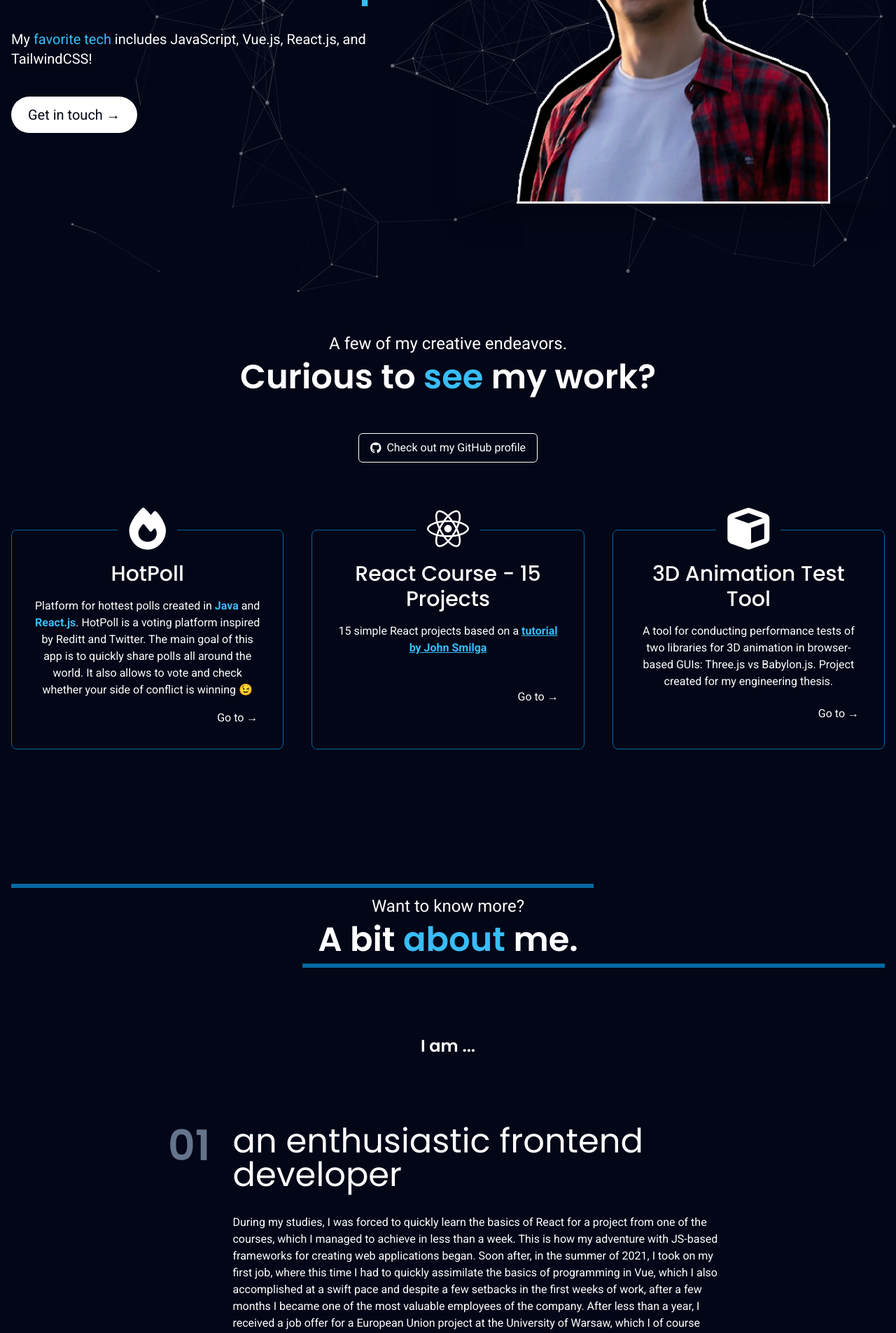
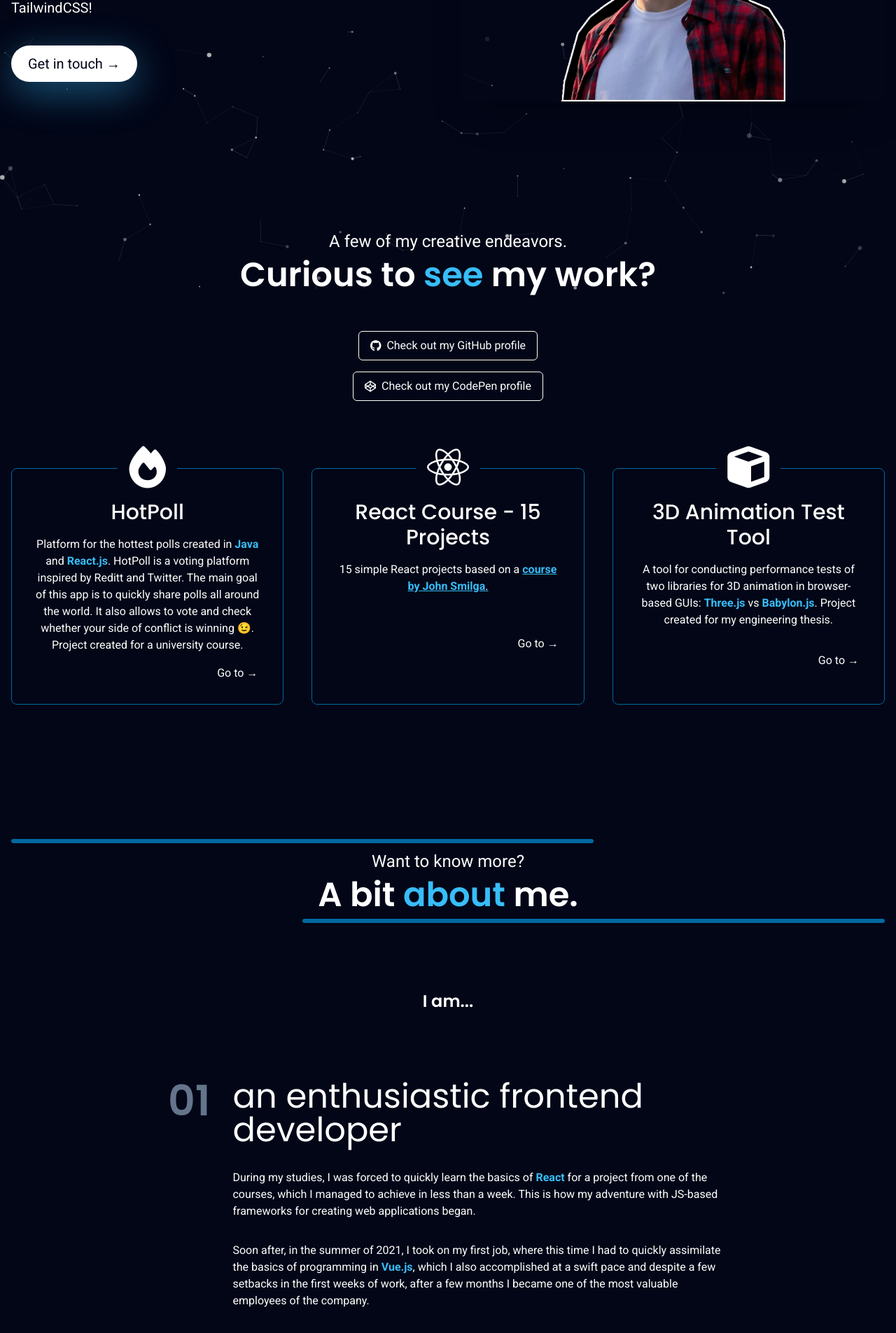
Before and after one commit to areckt/portfolio, a SvelteKit app: page / in a window 1280 px wide. Shown: the part 380-2285 px from the top of the page at 70% size. Built offline with nearby package versions, Linux system fonts and the light colour scheme.

Commit message:
Adjust text and colors

```diff
--- a/src/app.css
+++ b/src/app.css
@@ -13,3 +13,17 @@ html {
 h1, h2, h3, .poppins {
   font-family: 'Poppins', sans-serif;
 }
+
+.blueShadow {
+  box-shadow: 0px 14px 55px rgba(56, 189, 248, 0.45);
+}
+
+.antialiasing {
+  outline: 1px solid transparent;
+  backface-visibility: hidden;
+  -webkit-backface-visibility: hidden;
+  transform: translateZ(0);
+  will-change: transform;
+  perspective: 1000;
+  -webkit-perspective: 1000;
+}
--- a/src/app.html
+++ b/src/app.html
@@ -17,8 +17,8 @@
 
 <body data-sveltekit-preload-data="hover" class="bg-slate-950 text-white relative">
 	<div style="display: contents" class="relative z-[1]">%sveltekit.body%</div>
-	<div class="absolute min-h-screen top-0 left-0 w-full z-[-1] opacity-70">
-		<div class="absolute inset-0" id="particles-js"></div>
+	<div class="fixed min-h-screen top-0 left-0 w-full z-[-1] opacity-70">
+		<div class="fixed inset-0" id="particles-js"></div>
 	</div>
 	<script>
 		particlesJS.load('particles-js', 'assets/particles.json', function() {
--- a/src/components/Footer.svelte
+++ b/src/components/Footer.svelte
@@ -1,17 +1,26 @@
-<footer class="py-20 sm:py-32 bg-black border-t border-solid border-sky-950 flex flex-col gap-4 sm:gap-8 justify-center items-center">
-  <p class="px-4 py-2 bg-white text-slate-950 font-medium">Connect with me &darr;</p>
-  <div class="flex flex-col gap-4 items-center justify-center">
-    <p class=""><b class="pr-2">Email</b> arkadiusz.dawid.99@gmail.com</p>
-    <p class=""><b class="pr-2">GitHub</b>
+<footer class="py-8 sm:py-10 bg-black bg-opacity-30 backdrop-blur border-t border-solid border-sky-950 flex flex-col gap-4 sm:gap-8 justify-center items-center">
+  <div class="flex items-center">
+    <p class="px-4 py-2 font-medium">Connect with me</p>
+    <i class="fa-solid fa-arrow-down animate-bounce" />
+  </div>
+  <div class="flex flex-col md:flex-row gap-4 md:gap-12 items-center justify-center">
+    <p><b class="pr-2">GitHub</b>
       <a href="https://github.com/areckt" target="_blank" rel="noopener" class="text-sky-400">
-        areckt<sup> <span class="text-xs scale-75 pl-0.5">
+        areckt<sup><span class="text-xs scale-75 pl-0.5">
           <i class="fa-solid fa-arrow-up-right-from-square text-xs scale-[75%]"></i>
         </span></sup>
       </a>
     </p>
-    <p class=""><b class="pr-2">LinkedIn</b>
+    <p><b class="pr-2">LinkedIn</b>
       <a href="https://www.linkedin.com/in/adawid/" target="_blank" rel="noopener" class="text-sky-400">
-        adawid<sup> <span class="text-xs scale-75 pl-0.5">
+        adawid<sup><span class="text-xs scale-75 pl-0.5">
+          <i class="fa-solid fa-arrow-up-right-from-square text-xs scale-[75%]"></i>
+        </span></sup>
+      </a>
+    </p>
+    <p><b class="pr-2">ArtStation</b>
+      <a href="https://www.artstation.com/areckt" target="_blank" rel="noopener" class="text-sky-400">
+        areckt<sup><span class="text-xs scale-75 pl-0.5">
           <i class="fa-solid fa-arrow-up-right-from-square text-xs scale-[75%]"></i>
         </span></sup>
       </a>
--- a/src/components/Header.svelte
+++ b/src/components/Header.svelte
@@ -7,7 +7,7 @@
   ]
 </script>
 
-<header class="px-6 flex items-center justify-between py-6 backdrop-blur-sm">
+<header class="px-6 flex items-center justify-between py-6 backdrop-blur-sm z-50">
   <h1 class="font-medium">
     <b class="font-bold poppins">Arek</b> Dawid
   </h1>
@@ -18,8 +18,7 @@
       </a>
     {/each}
   </div>
-  <a href="https://www.linkedin.com/in/adawid/" target="_blank" rel="noopener" class="blueShadow relative overflow-hidden px-5 py-2 group rounded-full bg-white text-slate-950">
-    <div class="absolute top-0 right-full w-full h-full bg-sky-400 opacity-20 group-hover:translate-x-full z-0 duration-200"/>
+  <a href="https://www.linkedin.com/in/adawid/" target="_blank" rel="noopener" class="blueShadow antialiasing relative overflow-hidden px-5 py-2 group rounded-full bg-white text-slate-950 duration-300 hover:scale-[108%]">
     <h4 class="relative z-9">Get in touch</h4>
   </a>
 </header>
--- a/src/components/Main.svelte
+++ b/src/components/Main.svelte
@@ -7,10 +7,59 @@
     {name: "3D Animation Test Tool", icon: "fa-solid fa-cube", link: "https://github.com/areckt/3D-Animation"}
   ]
 
-  let benefits = [
-    {name: "an enthusiastic frontend developer", description: "During my studies, I was forced to quickly learn the basics of React for a project from one of the courses, which I managed to achieve in less than a week. This is how my adventure with JS-based frameworks for creating web applications began.  Soon after, in the summer of 2021, I took on my first job, where this time I had to  quickly assimilate the basics of programming in Vue, which I also accomplished at a  swift pace and despite a few setbacks in the first weeks of work, after a few months I  became one of the most valuable employees of the company.  After less than a year, I received a job offer for a European Union project at the  University of Warsaw, which I of course accepted. At UW, I continued to polish my  proficiency in Vue as well as pure JS, HTML, CSS and even in the field of UI/UX design,  as I was responsible for both designing and implementing the user interface."},
-    {name: "a graduate of the best polish technical university", description: "In February 2022, I obtained a bachelor’s degree in computer science from the Faculty of Electronics and Information Technology at the Warsaw University of Technology, where I am currently continuing my studies at the master’s level."},
-    {name: "a hobbyist digital artist", description: "Since 2017, I have been creating digital art in my spare time using Adobe Photoshop, Illustrator and Blender."},
+  let qualities = [
+    { name: "an enthusiastic frontend developer",
+      description: [
+        [
+          {classes: "", text: "During my studies, I was forced to quickly learn the basics of "},
+          {classes: "font-semibold text-sky-400", text: "React"},
+          {classes: "", text: " for a project from one of the courses, which I managed to achieve in less than a week. This is how my adventure with JS-based frameworks for creating web applications began."},
+        ],
+        [
+          {classes: "", text: "Soon after, in the summer of 2021, I took on my first job, where this time I had to  quickly assimilate the basics of programming in "},
+          {classes: "font-semibold text-sky-400", text: "Vue.js"},
+          {classes: "", text: ", which I also accomplished at a  swift pace and despite a few setbacks in the first weeks of work, after a few months I  became one of the most valuable employees of the company."},
+        ],
+        [
+          {classes: "", text: "After less than a year, I received a job offer for a European Union project at the  University of Warsaw, which I of course accepted. At UW, I continued to polish my  proficiency in "},
+          {classes: "font-semibold text-sky-400", text: "Vue.js"},
+          {classes: "", text: " as well as pure "},
+          {classes: "font-semibold text-sky-400", text: "JS"},
+          {classes: "", text: ", "},
+          {classes: "font-semibold text-sky-400", text: "HTML"},
+          {classes: "", text: ", "},
+          {classes: "font-semibold text-sky-400", text: "CSS"},
+          {classes: "", text: " and even in the field of "},
+          {classes: "font-semibold text-sky-400", text: "UI/UX design"},
+          {classes: "", text: ",  as I was responsible for both designing and implementing the user interface."},
+        ]
+      ],
+    },
+    { name: "a graduate of the best polish technical university",
+      description: [
+        [
+          {classes: "", text: "In February 2022, I obtained a bachelor’s degree in computer science from the Faculty of Electronics and Information Technology at the "},
+          {classes: "font-semibold text-sky-400", text: "Warsaw University of Technology"},
+          {classes: "", text: ", where I am currently continuing my studies at the master’s level."},
+        ]
+      ],
+    },
+    { name: "a hobbyist digital artist",
+      description: [
+        [
+          {classes: "", text: "I started my journey with digital art sometime in 2017. Since then I've learned "},
+          {classes: "font-semibold text-sky-400", text: "Adobe Photoshop"},
+          {classes: "", text: " and "},
+          {classes: "font-semibold text-sky-400", text: "Illustrator"},
+          {classes: "", text: " - generally mostly 2D though recently I've been playing more and more with 3D using "},
+          {classes: "font-semibold text-sky-400", text: "Blender"},
+          {classes: "", text: "."},
+        ],
+        [
+          {classes: "", text: "As for now, my forte is creating natural landscapes but in the future I'd like to expand my skills with drawing characters, machines, architecture and other fun stuff! You can check some of my artworks in the section below."},
+        ]
+      ]
+    },
   ]
 </script>
 
@@ -24,13 +73,12 @@
       <p class="text-base sm:text-lg md:text-xl">
         My <span class="text-sky-400">favorite tech</span> includes JavaScript, Vue.js, React.js, and TailwindCSS!
       </p>
-      <a href="https://www.linkedin.com/in/adawid/" target="_blank" rel="noopener"  class="blueShadow mx-auto lg:mr-auto lg:ml-0 text-base sm:text-lg md:text-xl poppins relative overflow-hidden px-6 py-3 group rounded-full bg-white text-slate-950">
-        <div class="absolute top-0 right-full w-full h-full bg-sky-400 opacity-20 group-hover:translate-x-full z-0 duration-200"/>
+      <a href="https://www.linkedin.com/in/adawid/" target="_blank" rel="noopener"  class="blueShadow antialiasing mx-auto lg:mr-auto lg:ml-0 text-base sm:text-lg md:text-xl poppins relative overflow-hidden px-6 py-3 group rounded-full bg-white text-slate-950 duration-300 hover:scale-[108%]">
         <h4 class="relative z-9">Get in touch &rarr;</h4>
       </a>
     </div>
     <div class="relative shadow-2xl grid place-items-center">
-      <img src={"images/profile.png"} alt="Profile" class="object-cover z-[2] w-[35vw]"/>
+      <img src={"images/profile.png"} alt="Profile" class="object-cover z-[2] w-[40vmin]"/>
     </div>
   </section>
 
@@ -40,39 +88,51 @@
       <h6 class="text-lg sm:text-xl md:text-2xl">A few of my creative endeavors.</h6>
       <h3 class="font-semibold text-3xl sm:text-4xl md:text-5xl">Curious to <span class="poppins text-sky-400">see</span> my work?</h3>
     </div>
-    <a href="https://github.com/areckt" target="_blank" rel="noopener" class="mx-auto px-4 py-2 rounded-md border border-solid border-white flex items-center gap-2 -mb-4 sm:-mb-0 -mt-10 hover:border-sky-700 duration-200">
-      <i class="fa-brands fa-github"></i>
-      <p>Check out my GitHub profile</p>
-    </a>
+    <div class="flex flex-col gap-4 -mb-4 sm:-mb-0 -mt-10">
+      <a href="https://github.com/areckt" target="_blank" rel="noopener" class="mx-auto px-4 py-2 rounded-md border border-solid border-white flex items-center gap-2 hover:border-sky-700 duration-200 backdrop-blur-sm">
+        <i class="fa-brands fa-github"></i>
+        <p>Check out my GitHub profile</p>
+      </a>
+      <a href="https://codepen.io/areckt" target="_blank" rel="noopener" class="mx-auto px-4 py-2 rounded-md border border-solid border-white flex items-center gap-2 hover:border-sky-700 duration-200 backdrop-blur-sm">
+        <i class="fa-brands fa-codepen"></i>
+        <p>Check out my CodePen profile</p>
+      </a>
+    </div>
     <div class="grid grid-cols-1 lg:grid-cols-3 gap-12 lg:gap-10">
       <Step step={steps[0]}>
-        <p>Platform for hottest polls created in <strong class="text-sky-400">Java</strong> and <strong class="text-sky-400">React.js</strong>. HotPoll is a voting platform inspired by Reditt and Twitter. The main goal of this app is to quickly share polls all around the world. It also allows to vote and check whether your side of conflict is winning 😉</p>
+        <p>Platform for the hottest polls created in <strong class="text-sky-400">Java</strong> and <strong class="text-sky-400">React.js</strong>. HotPoll is a voting platform inspired by Reditt and Twitter. The main goal of this app is to quickly share polls all around the world. It also allows to vote and check whether your side of conflict is winning 😉. Project created for a university course.</p>
       </Step>
       <Step step={steps[1]}>
         <p>15 simple React projects based on a <a href="https://youtu.be/a_7Z7C_JCyo" target="_blank" rel="noopener" class="underline decoration-sky-400 hover:decoration-sky-300">
-          <strong class="text-sky-400 hover:text-sky-300">tutorial by John Smilga</strong>
+          <strong class="text-sky-400 hover:text-sky-300">course by John Smilga</strong>.
         </a></p>
       </Step>
       <Step step={steps[2]}>
-        <p>A tool for conducting performance tests of two libraries for 3D animation in browser-based GUIs: Three.js vs Babylon.js. Project created for my engineering thesis.</p>
+        <p>A tool for conducting performance tests of two libraries for 3D animation in browser-based GUIs: <strong class="text-sky-400 hover:text-sky-300">Three.js</strong> vs <strong class="text-sky-400 hover:text-sky-300">Babylon.js</strong>. Project created for my engineering thesis.</p>
       </Step>
     </div>
   </section>
   <section id="about" class="py-20 pt-10 lg:pt-16 lg:py-32 flex flex-col gap-16 sm:gap-20 md:gap-24 realtive">
-    <div class="flex flex-col gap-2 text-center relative py-4 before:absolute before:top-0 before:left-0 before:w-2/3 before:h-1.5 before:bg-sky-700 after:absolute after:bottom-0 after:right-0 after:w-2/3 after:h-1.5 after:bg-sky-700">
+    <div class="flex flex-col gap-2 text-center relative py-4 before:absolute before:top-0 before:left-0 before:w-2/3 before:h-1.5 before:bg-sky-700 before:rounded-full after:absolute after:bottom-0 after:right-0 after:w-2/3 after:h-1.5 after:bg-sky-700 after:rounded-full">
       <h6 class="text-lg sm:text-xl md:text-2xl">Want to know more?</h6>
       <h3 class="font-semibold text-3xl sm:text-4xl md:text-5xl">A bit <span class="poppins text-sky-400">about</span> me.</h3>
     </div>
-    <p class="mx-auto poppins font-semibold text-lg sm:text-xl md:text-2xl">I am ...</p>
+    <p class="mx-auto poppins font-semibold text-lg sm:text-xl md:text-2xl">I am...</p>
     <div class="flex flex-col gap-20 w-full mx-auto max-w-[800px]">
-      {#each benefits as benefit, index}
+      {#each qualities as quality, index}
       <div class="flex gap-6 sm:gap-8">
         <p class="poppins text-4xl sm:text-5xl md:text-6xl text-slate-500 font-semibold">
           0{index + 1}
         </p>
         <div class="flex flex-col gap-6 sm:gap-8">
-          <h3 class="text-2xl sm:text-3xl md:text-5xl">{benefit.name}</h3>
-          <p>{benefit.description}</p>
+          <h3 class="text-2xl sm:text-3xl md:text-5xl">{quality.name}</h3>
+          {#each quality.description as paragraph}
+            <p>
+              {#each paragraph as fragment}
+                <span class={fragment.classes}>{fragment.text}</span>
+              {/each}
+            </p>
+          {/each}
         </div>
       </div>
       {/each}
--- a/src/components/Step.svelte
+++ b/src/components/Step.svelte
@@ -2,7 +2,7 @@
   export let step;
 </script>
 
-<a href={step.link} target="_blank" rel="noopener" class="p-4 sm:p-6 md:p-8 flex flex-col gap-4 rounded-lg border border-solid border-sky-700 text-center group cursor-pointer hover:border-sky-400 duration-200">
+<a href={step.link} target="_blank" rel="noopener" class="p-4 sm:p-6 md:p-8 flex flex-col gap-4 rounded-lg border border-solid border-sky-700 text-center group cursor-pointer hover:border-sky-400 duration-200 backdrop-blur-sm">
   <div class="bg-slate-950 grid place-items-center px-4 text-5xl md:text-6xl -mt-10 sm:-mt-12 md:-mt-14 lg:-mt-16 mx-auto duration-200">
     <i class={step.icon} />
   </div>
--- a/src/routes/+layout.svelte
+++ b/src/routes/+layout.svelte
@@ -13,10 +13,12 @@
 </script>
 
 <div class="relative flex flex-col max-w-[1400px] mx-auto w-full text-sm sm:text-base min-h-screen">
-  <div class={"fixed bottom-0 w-full duration-200 flex p-10 z-[10] " + (
+  <div class={"fixed bottom-10 right-10 duration-200  delay-75 flex z-[10] " + (
     y > 0 ? 'opacity-full pointer-event-auto' : 'opacity-0 pointer-event-none'
   )}>
-    <button on:click={goTop} class="ml-auto aspect-square rounded-full bg-slate-900 text-sky-400 px-3 sm:px-4 hover:bg-slate-800 cursor-pointer">
+    <button on:click={goTop} class={"mr-auto aspect-square rounded-full bg-slate-900 text-sky-400 px-3 sm:px-4 hover:bg-slate-800 "+ (
+      y > 0 ? 'cursor-pointer' : 'cursor-default'
+    )}>
       <i class="fa-solid fa-arrow-up grid place-items-center aspect-square" />
     </button>
   </div>
--- a/static/assets/particles.json
+++ b/static/assets/particles.json
@@ -1,7 +1,7 @@
 {
     "particles": {
       "number": {
-          "value": 80,
+        "value": 160,
         "density": {
           "enable": true,
           "value_area": 800
@@ -26,77 +26,77 @@
         }
       },
       "opacity": {
-          "value": 0.5,
-          "random": false,
+        "value": 1,
+        "random": true,
         "anim": {
-              "enable": false,
-              "speed": 0.75,
-              "opacity_min": 0.1,
+          "enable": true,
+          "speed": 1,
+          "opacity_min": 0,
           "sync": false
         }
       },
       "size": {
-          "value": 3,
+        "value": 4,
         "random": true,
         "anim": {
-              "enable": false,
-              "speed": 40,
+          "enable": true,
+          "speed": 1,
           "size_min": 0.1,
           "sync": false
         }
       },
       "line_linked": {
         "enable": true,
-          "distance": 150,
+        "distance": 60,
         "color": "#ffffff",
-          "opacity": 0.4,
-          "width": 1
+        "opacity": 0.6,
+        "width": 0.5
       },
       "move": {
         "enable": true,
-          "speed": 3,
+        "speed": 0.5,
         "direction": "none",
-          "random": false,
+        "random": true,
         "straight": false,
-          "out_mode": "out",
+        "out_mode": "bounce",
         "bounce": false,
         "attract": {
           "enable": false,
           "rotateX": 600,
-              "rotateY": 1200
+          "rotateY": 600
         }
       }
     },
     "interactivity": {
-      "detect_on": "canvas",
+      "detect_on": "window",
       "events": {
         "onhover": {
           "enable": true,
           "mode": "grab"
         },
         "onclick": {
-              "enable": false,
-              "mode": "push"
+          "enable": true,
+          "mode": "repulse"
         },
         "resize": true
       },
       "modes": {
         "grab": {
-              "distance": 300,
+          "distance": 125,
           "line_linked": {
             "opacity": 1
           }
         },
         "bubble": {
-              "distance": 400,
-              "size": 40,
+          "distance": 250,
+          "size": 0,
           "duration": 2,
-              "opacity": 8,
+          "opacity": 0,
           "speed": 3
         },
         "repulse": {
-              "distance": 200,
-              "duration": 0.4
+          "distance": 150,
+          "duration": 0.3
         },
         "push": {
           "particles_nb": 4
```
Lines whose indentation alone changed are shown as unchanged.
